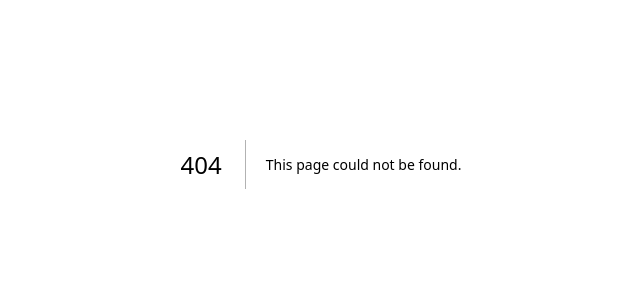
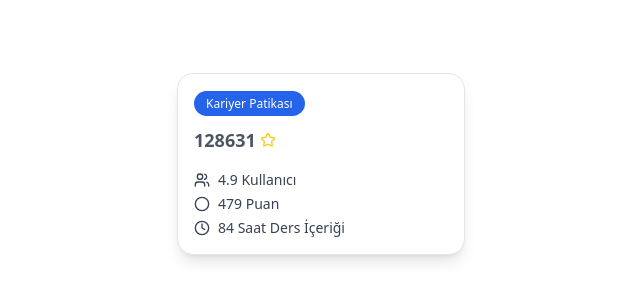
Before and after one commit to kcne/cnit-academy-ui, a Next.js app: page /courses in a window 1280 px wide. Before the commit this address had no page. Shown: the part 236-536 px from the top of the page, without its empty margins (319-959 px from the left). Built offline with nearby package versions, Linux system fonts and the light colour scheme.

Commit message:
Add CourseCard component

```diff
--- /dev/null
+++ b/src/app/components/CourseCard.tsx
@@ -0,0 +1,70 @@
+import { Card, CardContent } from "@/components/ui/card";
+import { Star, Users, Clock, Circle } from "lucide-react";
+
+const courses = [
+  {
+    title: "Başlangıç Seviye Java ile Backend Web Development Patikası",
+    rating: 4.9,
+    users: 128631,
+    points: 479,
+    hours: 84,
+  },
+  {
+    title: "Başlangıç Seviye PHP ile Backend Web Development Patikası",
+    rating: 4.86,
+    users: 131799,
+    points: 517,
+    hours: 80,
+  },
+  {
+    title: "Başlangıç Seviye Frontend Web Development Patikası",
+    rating: 4.86,
+    users: 130287,
+    points: 359,
+    hours: 77,
+  },
+  {
+    title: "Başlangıç Seviyesi .Net Core Patikası",
+    rating: 4.87,
+    users: 128879,
+    points: 473,
+    hours: 60,
+  },
+];
+
+interface CourseCardProps{
+  title:string,
+  rating: number,
+  users: number,
+  points:number,
+  hours:number
+}
+
+export default function CourseCard(course:CourseCardProps) {
+  console.log(course.title)
+  return (
+    <div className="flex gap-4 p-8 overflow-auto">
+        <Card className="w-72 p-4 shadow-lg rounded-2xl">
+          <span className="bg-blue-600 text-white text-xs px-3 py-1 rounded-full">
+            Kariyer Patikası
+          </span>
+          <h3 className="mt-3 text-lg font-semibold">{course.title}</h3>
+          <div className="flex items-center gap-1 text-gray-600 mt-2">
+            <span className="text-lg font-bold">{course.rating}</span>
+            <Star className="w-4 h-4 text-yellow-400" />
+          </div>
+          <div className="mt-4 space-y-1 text-gray-700 text-sm">
+            <div className="flex items-center gap-2">
+              <Users className="w-4 h-4" /> {course.users} Kullanıcı
+            </div>
+            <div className="flex items-center gap-2">
+              <Circle className="w-4 h-4" /> {course.points} Puan
+            </div>
+            <div className="flex items-center gap-2">
+              <Clock className="w-4 h-4" /> {course.hours} Saat Ders İçeriği
+            </div>
+          </div>
+        </Card>
+    </div>
+  );
+}
--- /dev/null
+++ b/src/app/courses/page.tsx
@@ -0,0 +1,10 @@
+import Link from 'next/link'
+import CourseCard from '../components/CourseCard'
+
+export default function HomePage() {
+  return (
+    <div className="min-h-screen flex items-center justify-center gap-4">
+     <CourseCard title='' users={4.9} rating={128631} points={479} hours={84} />
+    </div>
+  )
+}
```
Also changed, not shown: 1 other file (tests, documents, lock files or other folders).
